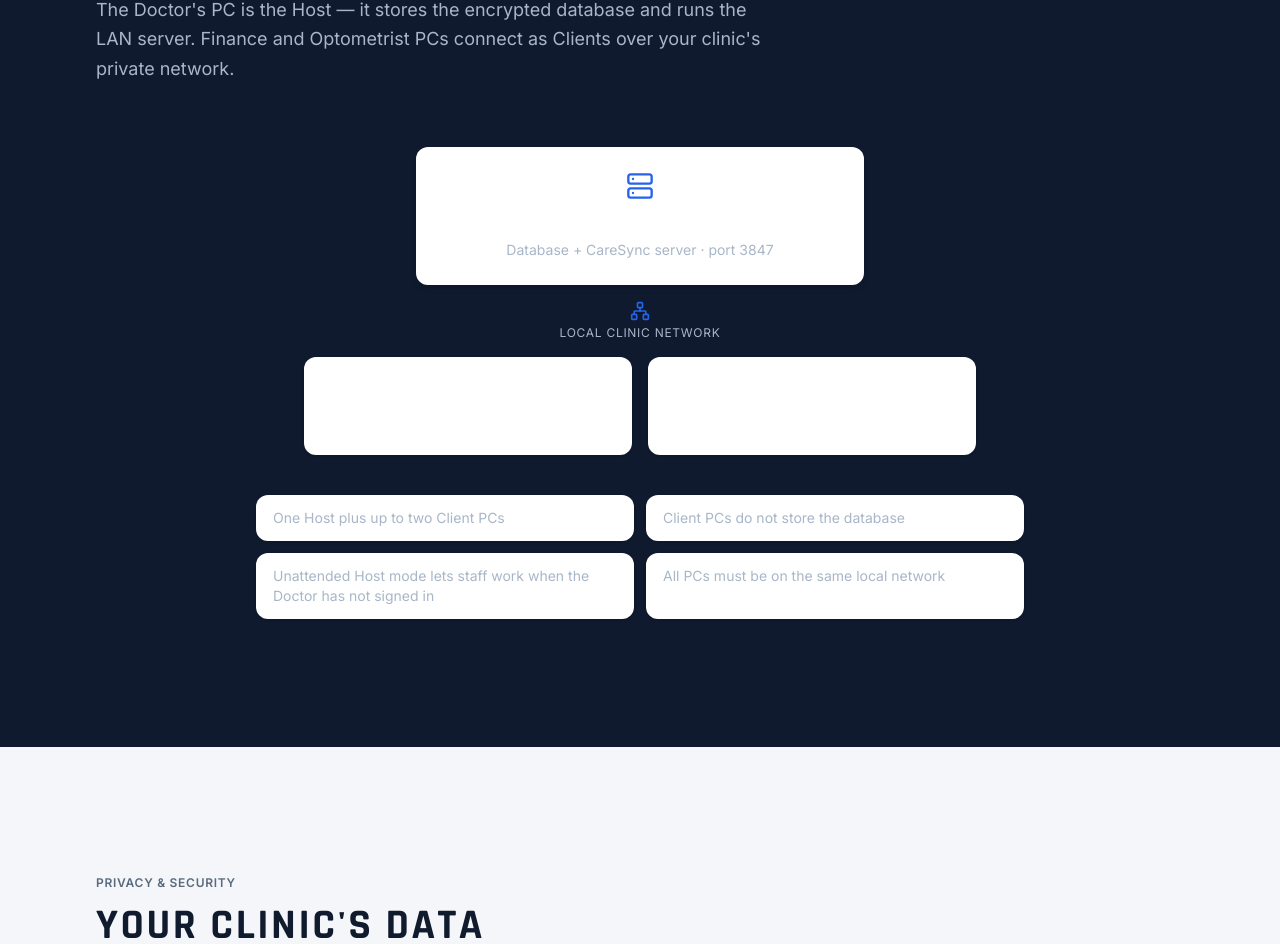
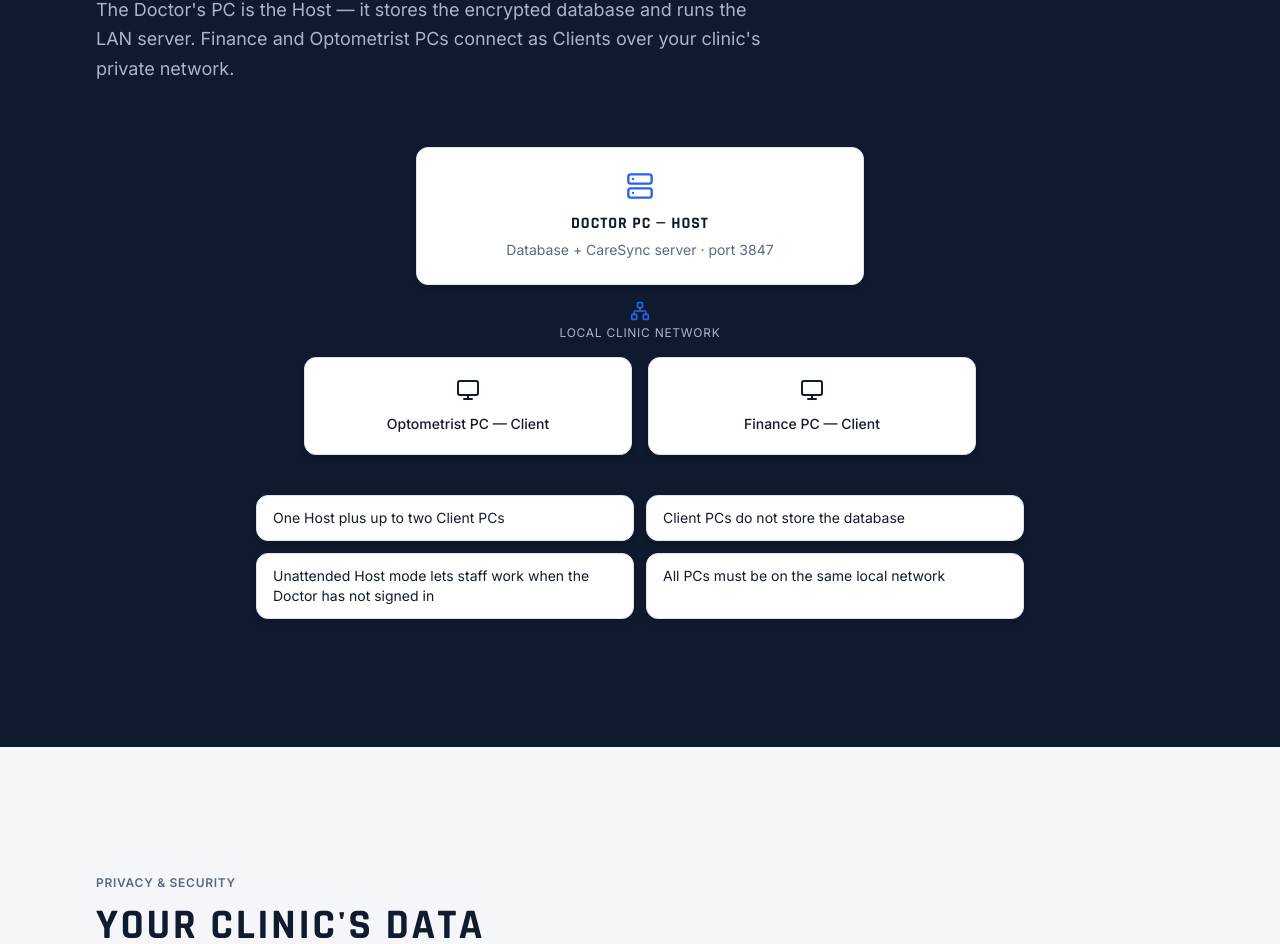
Before and after one commit to FahadRauf/caresync-web, a Next.js app: page /caresync-web/ in a window 1280 px wide. Shown: the part 6511-7455 px from the top of the page. Built offline with nearby package versions, Linux system fonts and the light colour scheme.

Commit message:
Fix colors

```diff
--- a/app/globals.css
+++ b/app/globals.css
@@ -144,6 +144,14 @@
     @apply rounded-xl border border-border bg-surface shadow-md;
   }
 
+  .panel-inset {
+    @apply rounded-xl border border-border bg-surface shadow-md;
+    --color-fg: #101b2e;
+    --color-fg-muted: #5a6a7d;
+    --color-border: #dde4ed;
+    color: var(--color-fg);
+  }
+
   .focus-ring {
     @apply outline-none;
   }
--- a/components/sections/Architecture.tsx
+++ b/components/sections/Architecture.tsx
@@ -13,7 +13,7 @@ export function Architecture() {
       <Reveal>
         <div className="mx-auto max-w-3xl">
           <div className="flex flex-col items-center gap-4">
-            <div className="panel-elevated w-full max-w-md border-white/10 bg-white/5 p-6 text-center">
+            <div className="panel-inset w-full max-w-md p-6 text-center">
               <Server className="mx-auto text-primary" size={28} />
               <p className="font-display heading-caps mt-3 font-bold text-fg">
                 {architecture.hostLabel}
@@ -32,10 +32,7 @@ export function Architecture() {
 
             <div className="grid w-full max-w-2xl gap-4 sm:grid-cols-2">
               {architecture.clientLabels.map((label) => (
-                <div
-                  key={label}
-                  className="panel border-white/10 bg-white/5 p-5 text-center"
-                >
+                <div key={label} className="panel-inset p-5 text-center">
                   <Monitor className="mx-auto text-fg" size={24} />
                   <p className="mt-3 text-sm font-medium text-fg">{label}</p>
                 </div>
@@ -47,7 +44,7 @@ export function Architecture() {
             {architecture.notes.map((note) => (
               <li
                 key={note}
-                className="panel border-white/10 bg-white/5 px-4 py-3 text-sm text-fg-muted"
+                className="panel-inset px-4 py-3 text-sm text-fg-muted"
               >
                 {note}
               </li>
```
